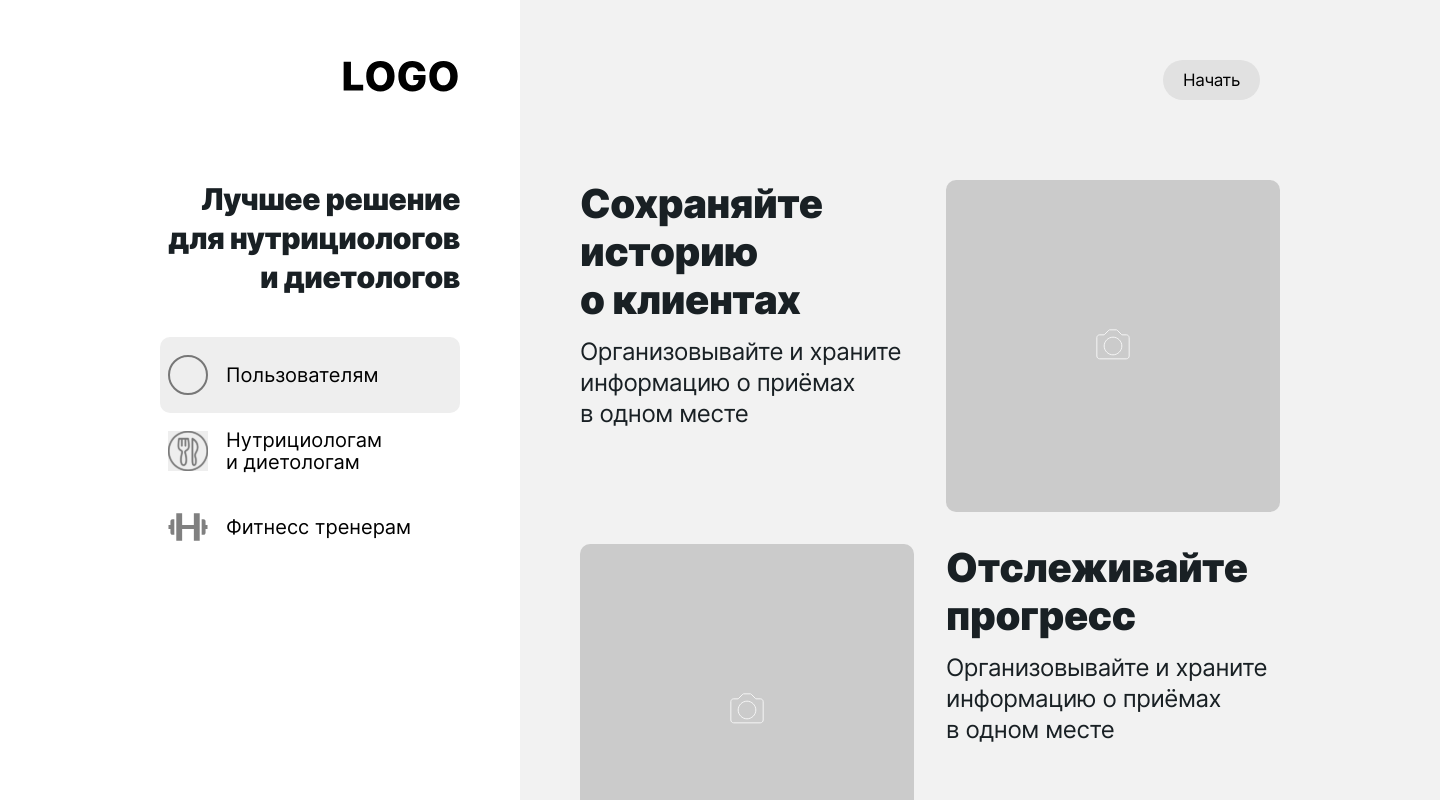
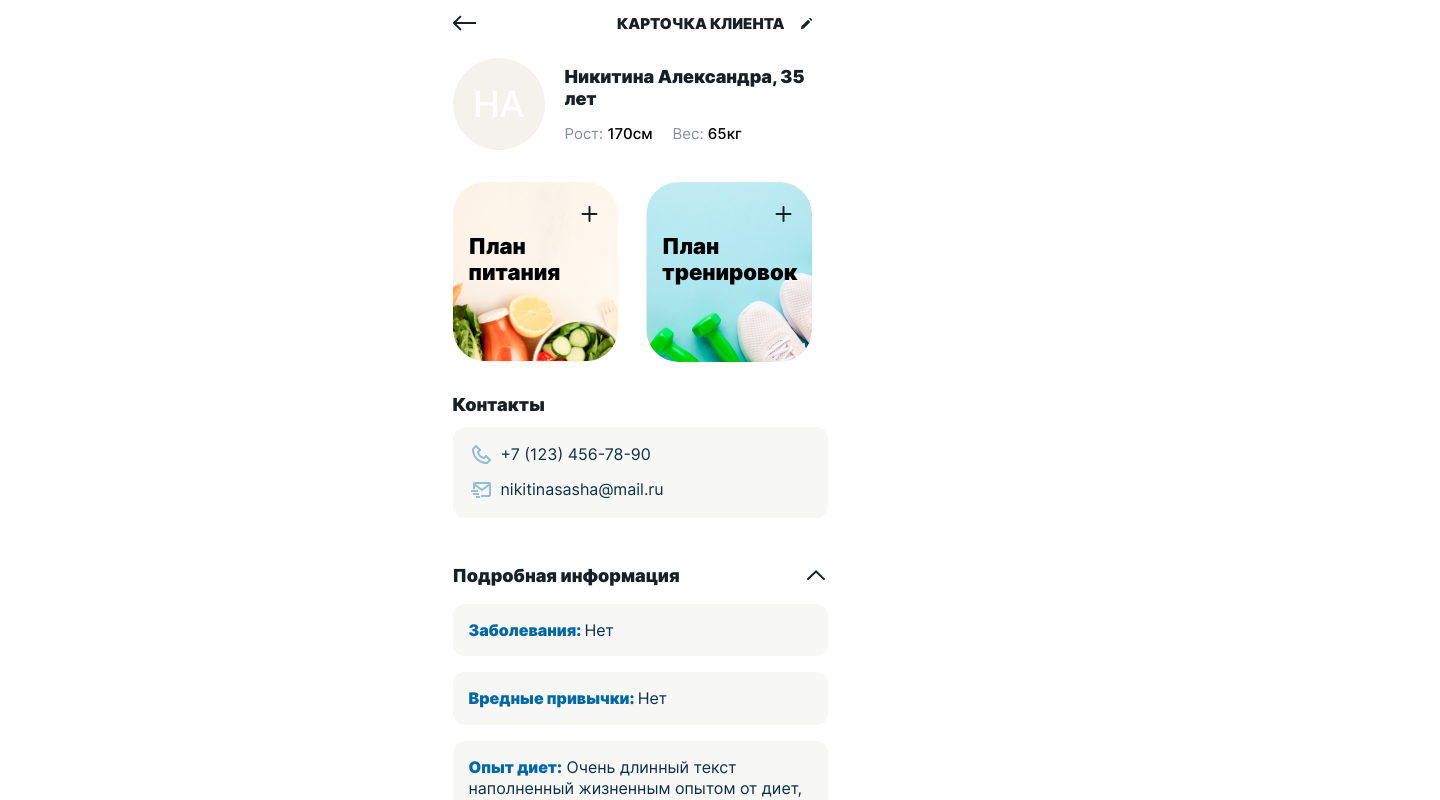
Before and after one commit to Personal-training-and-nutrition/personal-training-and-nutrition-frontend, a React (Vite) app: page / in a window 1280 px wide. Shown: the top 800 px of the page, 1440 px wide, since content can reach past the window. Built offline with nearby package versions, Linux system fonts and the light colour scheme.

Commit message:
fix styles on big buttons

```diff
--- a/src/App.tsx
+++ b/src/App.tsx
@@ -33,13 +33,13 @@ function App() {
           <Route path="password" element={<ChangePassword />} />
           <Route path="signin-netw" element={<AuthByEmail />} />
           <Route path="saved" element={<PasswordSaved />} />
-          <Route path="/" element={<LandingPage />} />
+          {/* <Route path="/" element={<LandingPage />} /> */}
           <Route path="/nutrition" element={<LandingPage />} />
           <Route path="/trainer" element={<LandingPage />} />
           <Route path="/spec" element={<Profile statusSpec={true} />} />
 
           <Route path="/client" element={<Profile statusSpec={false} />} />
-          <Route path="/client-card" element={<ClientCardPage />} />
+          <Route path="/" element={<ClientCardPage />} />
 
           <Route path="/planMeal" element={<PlanMealAdd />} />
           <Route path="/planTraining" element={<PlanTrainingAdd />} />
--- a/src/pages/ClientCardPage/ClientCardPage.module.scss
+++ b/src/pages/ClientCardPage/ClientCardPage.module.scss
@@ -8,7 +8,8 @@
   }
 
   &__buttons {
-    display: flex;
+    display: grid;
+    grid-template-columns: 1fr 1fr;
     gap: 12px;
     margin: 32px 0;
   }
@@ -52,6 +53,10 @@
     align-items: center;
     justify-content: space-between;
     margin-bottom: 21px;
+  }
+
+  &__moreBlock img {
+    margin-bottom: 15px;
   }
 
   &__title {
@@ -134,4 +139,21 @@
     text-decoration-line: underline;
     color: #0068a5;
   }
+
+  @media (max-width: 370px) {
+    &__button {
+      font-size: 18px;
+      width: 160px;
+      height: 175px;
+    }
+  }
+
+  @media (max-width: 320px) {
+    &__button {
+      font-size: 18px;
+
+      width: 138px;
+      height: 150px;
+    }
+  }
 }
```
